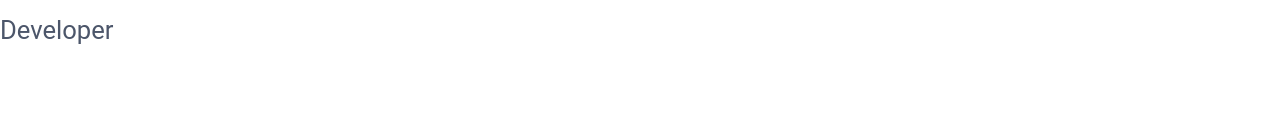
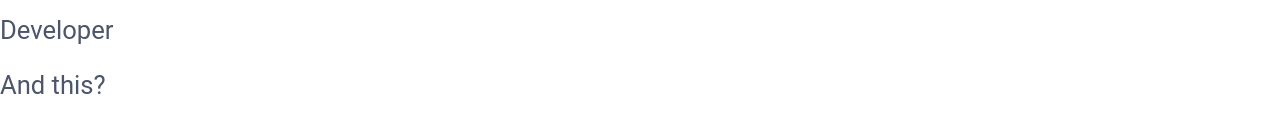
Before and after one commit to DylanMeivis/Portfolio, a React (Create React App) app: page / in a window 1280 px wide. Shown: the part 642-774 px from the top of the page. Built offline with nearby package versions, Linux system fonts and the light colour scheme.

Commit message:
Update App.js

```diff
--- a/src/App.js
+++ b/src/App.js
@@ -18,6 +18,7 @@ function App() {
             <h3>Dylan Meivis</h3>
             <h3>Portfolio</h3>
             <h3>Developer</h3>
+            <h3>And this?</h3>
         </div>
     </div>
   );
```
